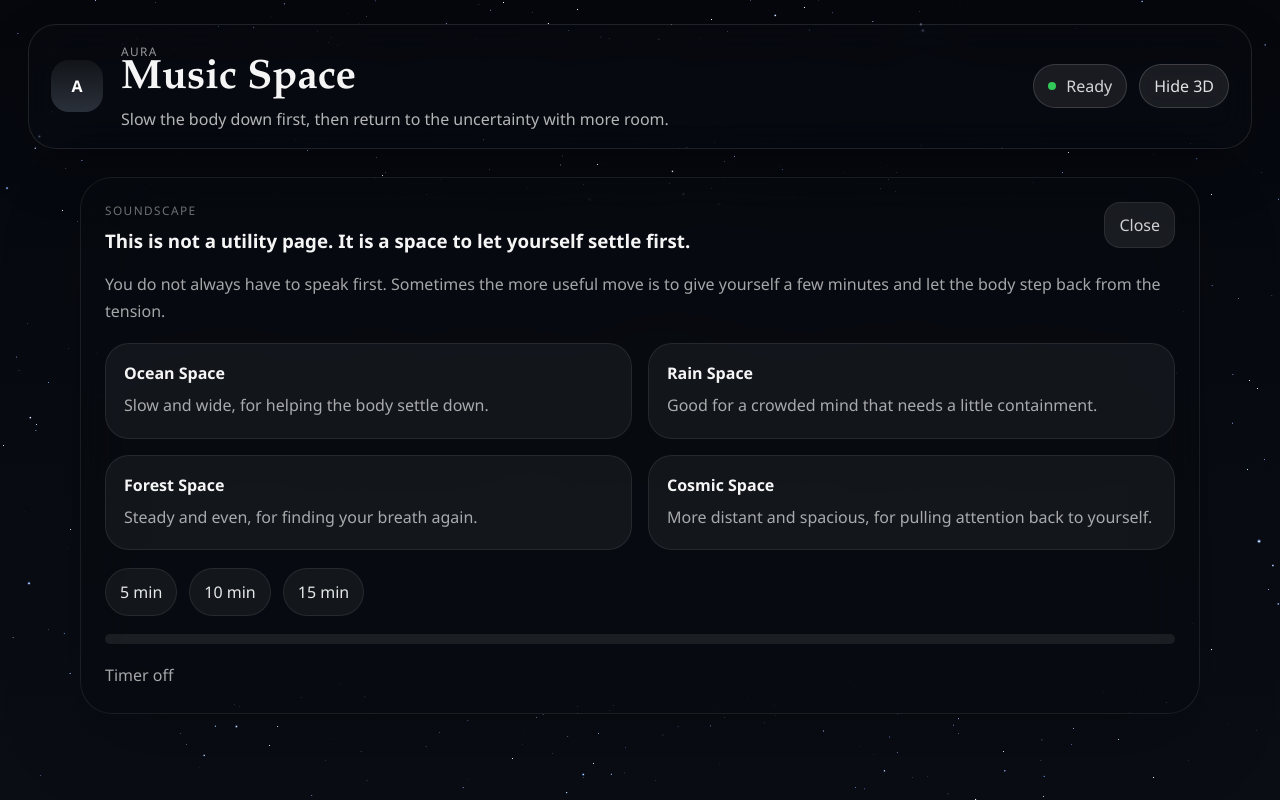
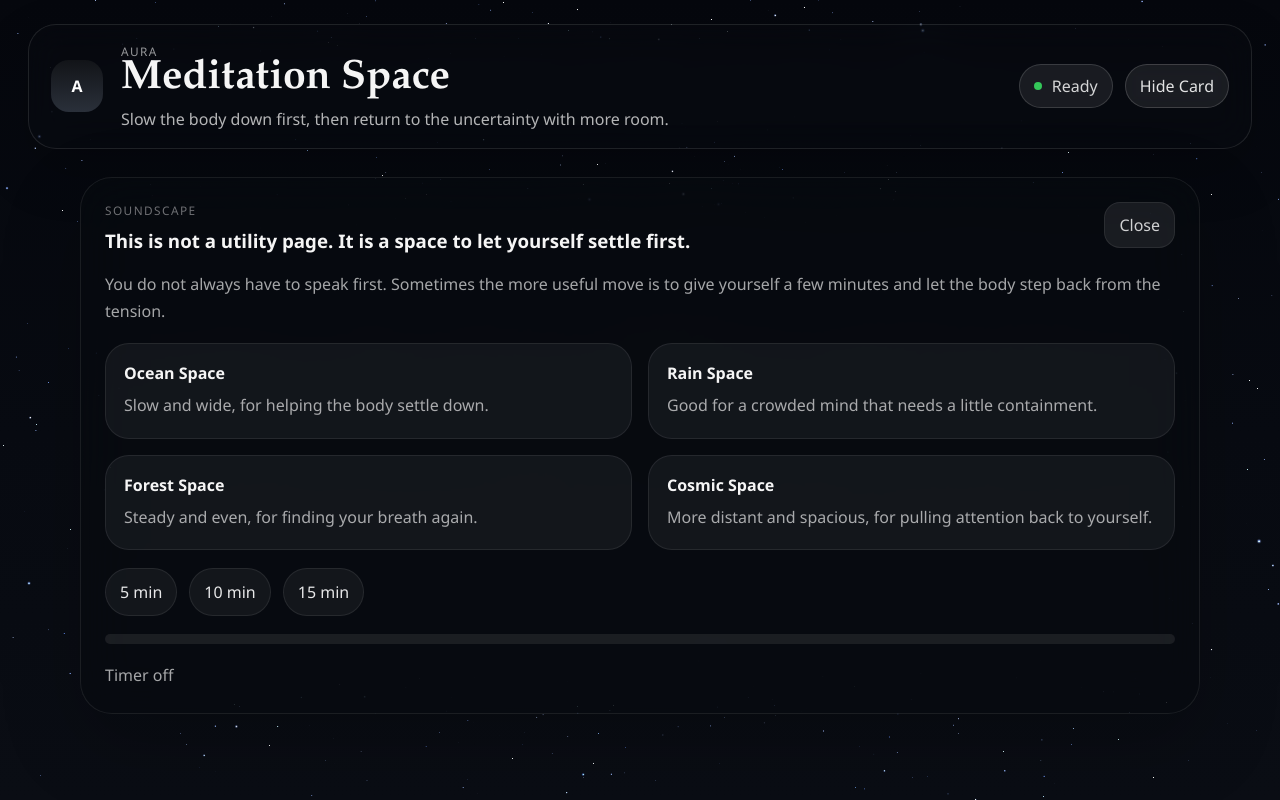
Before and after one commit to arcadekids2001/AnxiousAttachmentCyclesReflection, a Next.js app: page /music in a window 1280 px wide. Built offline with nearby package versions, Linux system fonts and the light colour scheme.

Commit message:
Update Content

```diff
--- a/src/components/music-page.tsx
+++ b/src/components/music-page.tsx
@@ -139,7 +139,7 @@ export function MusicPage() {
 
   return (
     <WorkspaceShell
-      title="Music Space"
+      title="Meditation Space"
       subtitle="Slow the body down first, then return to the uncertainty with more room."
       status={activeMode ? `Playing ${activeMode}` : "Ready"}
       frameless
--- a/src/components/sandbox-page.tsx
+++ b/src/components/sandbox-page.tsx
@@ -94,7 +94,7 @@ export function SandboxPage() {
         <div className={styles.moduleHeader}>
           <div>
             <p className={styles.sectionLabel}>AURA</p>
-            <h3>Fluid Sandbox</h3>
+            <h3>SANDBOX</h3>
           </div>
           <button className={styles.closeButton} type="button" onClick={() => router.push("/")}>
             Close
--- a/src/components/workspace-shell.tsx
+++ b/src/components/workspace-shell.tsx
@@ -64,7 +64,7 @@ export function WorkspaceShell({
             className={styles.closeButton}
             onClick={() => setSceneClosed((current) => !current)}
           >
-            {sceneClosed ? "Show 3D" : "Hide 3D"}
+            {sceneClosed ? "Show Card" : "Hide Card"}
           </button>
         </div>
       </header>
```
